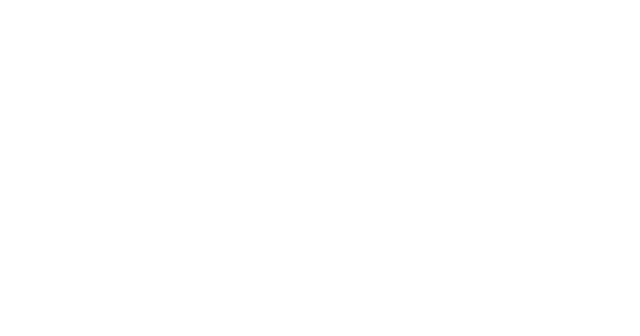
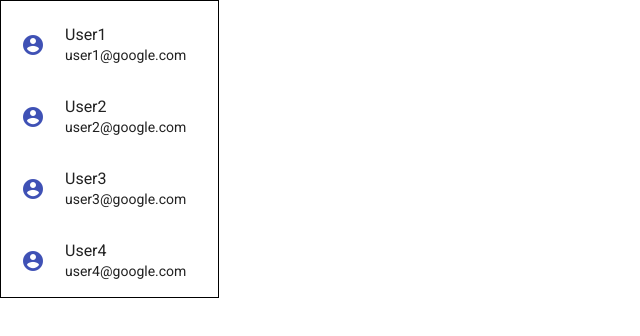
Before and after one commit to googleinterns/step257-2020, an Angular app in the folder sticknotes-frontend/: page /userList in a window 1280 px wide. Before the commit this address led to /. Shown: the top 336 px of the page, without its empty margins (0-640 px from the left). Built offline with nearby package versions, Linux system fonts and the light colour scheme.

Commit message:
basic userslist component

```diff
--- a/sticknotes-frontend/src/app/app-routing.module.ts
+++ b/sticknotes-frontend/src/app/app-routing.module.ts
@@ -1,6 +1,6 @@
 import { NgModule } from '@angular/core';
 import { Routes, RouterModule } from '@angular/router';
-
+import { UserListComponent } from './user-list/user-list.component'
 import { LoginPageComponent } from './login-page/login-page.component'
 import { BoardContainerComponent } from './board-container/board-container.component';
 import { AccessibleBoardsComponent } from './accessible-boards/accessible-boards.component';
@@ -17,6 +17,10 @@
   {
     path: 'login-page',
     component: LoginPageComponent
+  },
+  {
+    path: 'userList',
+    component: UserListComponent
   }
 ]
 
--- /dev/null
+++ b/sticknotes-frontend/src/app/user-list/user-list.component.css
@@ -0,0 +1,5 @@
+.users-list-wrapper {
+  width: fit-content;
+  padding-right: 16px;
+  border: solid 1px black;
+}
--- /dev/null
+++ b/sticknotes-frontend/src/app/user-list/user-list.component.html
@@ -0,0 +1,24 @@
+<div class="users-list-wrapper">
+  <mat-list>
+    <mat-list-item>
+      <mat-icon color="primary"  matListIcon>account_circle</mat-icon>
+      <div matLine> User1 </div>
+      <div mat-line> user1@google.com </div>
+    </mat-list-item>
+    <mat-list-item >
+      <mat-icon color="primary"  matListIcon>account_circle</mat-icon>
+      <div matLine> User2 </div>
+      <div mat-line> user2@google.com </div>
+    </mat-list-item>
+    <mat-list-item>
+      <mat-icon color="primary"  matListIcon>account_circle</mat-icon>
+      <div matLine> User3 </div>
+      <div mat-line> user3@google.com </div>
+    </mat-list-item>
+    <mat-list-item>
+      <mat-icon color="primary"  matListIcon>account_circle</mat-icon>
+      <div matLine> User4 </div>
+      <div mat-line> user4@google.com </div>
+    </mat-list-item>
+  </mat-list>
+</div>
--- /dev/null
+++ b/sticknotes-frontend/src/app/user-list/user-list.component.ts
@@ -0,0 +1,15 @@
+import { Component, OnInit } from '@angular/core';
+
+@Component({
+  selector: 'app-user-list',
+  templateUrl: './user-list.component.html',
+  styleUrls: ['./user-list.component.css']
+})
+export class UserListComponent implements OnInit {
+
+  constructor() { }
+
+  ngOnInit(): void {
+  }
+
+}
```
Also changed, not shown: sticknotes-frontend/src/app/app.module.ts (+7 -4 lines), 1 other file (tests, documents, lock files or other folders).
